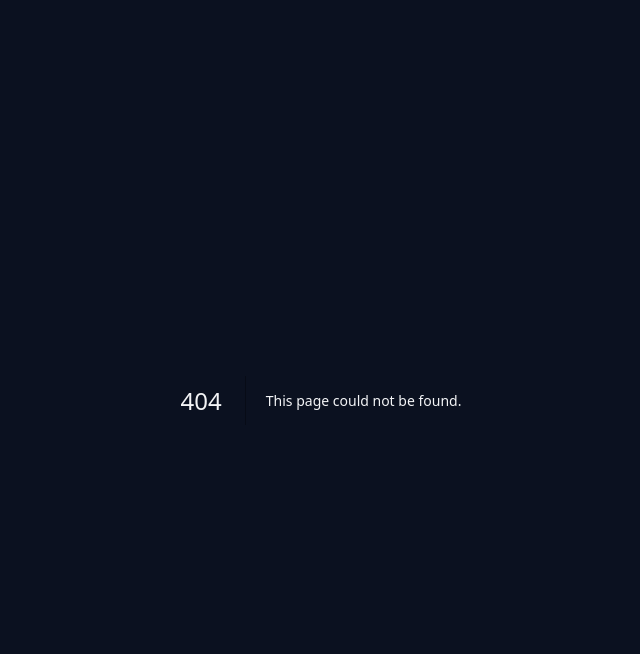
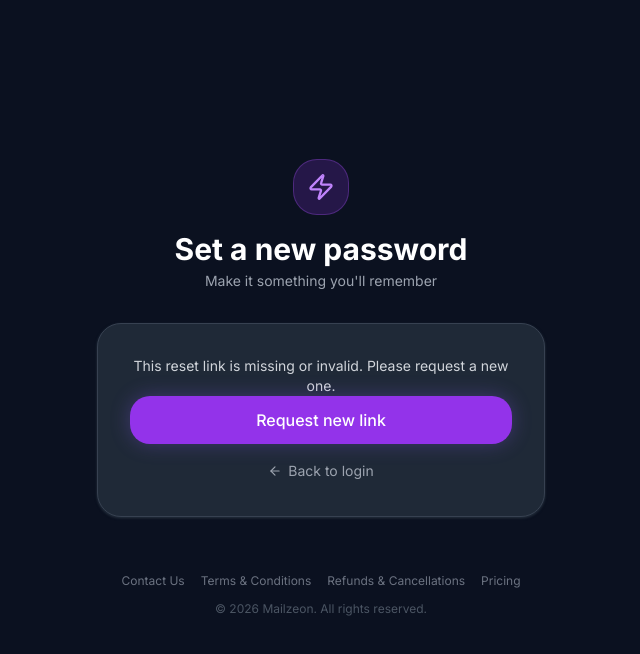
Before and after one commit to Mailzeon/Frontend, a Next.js app: page /reset-password in a window 1280 px wide. Before the commit this address had no page. Shown: the top 654 px of the page, without its empty margins (319-959 px from the left). Built offline with nearby package versions, Linux system fonts and the light colour scheme; no server answers.

Commit message:
Create page.tsx

```diff
--- /dev/null
+++ b/app/(auth)/reset-password/page.tsx
@@ -0,0 +1,117 @@
+'use client';
+import { useState, Suspense } from 'react';
+import { useRouter, useSearchParams } from 'next/navigation';
+import Link from 'next/link';
+import { Eye, EyeOff, Zap, ArrowLeft } from 'lucide-react';
+import { Button } from '@/components/ui/button';
+import { Input } from '@/components/ui/input';
+import { Label } from '@/components/ui/label';
+import { toast } from '@/components/ui/toast';
+import { api } from '@/lib/api';
+import { Footer } from '@/components/shared/Footer';
+
+function ResetPasswordForm() {
+  const router = useRouter();
+  const searchParams = useSearchParams();
+  const token = searchParams.get('token') || '';
+
+  const [password, setPassword]   = useState('');
+  const [confirm, setConfirm]     = useState('');
+  const [show, setShow]           = useState(false);
+  const [loading, setLoading]     = useState(false);
+
+  const handleSubmit = async (e: React.FormEvent) => {
+    e.preventDefault();
+    if (!token) { toast.error('This reset link is invalid. Please request a new one.'); return; }
+    if (password.length < 6) { toast.error('Password must be at least 6 characters.'); return; }
+    if (password !== confirm) { toast.error('Passwords do not match.'); return; }
+
+    setLoading(true);
+    try {
+      const { data } = await api.post('/auth/reset-password', { token, newPassword: password });
+      if (!data.success) { toast.error(data.message); return; }
+      toast.success('Password reset! Please log in with your new password.');
+      router.push('/login');
+    } catch (err: any) {
+      toast.error(err.response?.data?.message || 'This reset link is invalid or has expired.');
+    } finally {
+      setLoading(false);
+    }
+  };
+
+  return (
+    <div className="min-h-screen flex flex-col items-center justify-center bg-[#0B1120] p-4">
+      <div className="w-full max-w-md">
+        <div className="text-center mb-8">
+          <div className="w-14 h-14 rounded-2xl bg-purple-600/20 border border-purple-500/30 flex items-center justify-center mx-auto mb-4">
+            <Zap className="w-7 h-7 text-purple-400" />
+          </div>
+          <h1 className="text-3xl font-bold text-white">Set a new password</h1>
+          <p className="text-gray-400 mt-1 text-sm">Make it something you'll remember</p>
+        </div>
+
+        <div className="glass-card p-8">
+          {!token ? (
+            <div className="text-center space-y-4">
+              <p className="text-gray-300 text-sm">
+                This reset link is missing or invalid. Please request a new one.
+              </p>
+              <Link href="/forgot-password">
+                <Button className="w-full" size="lg">Request new link</Button>
+              </Link>
+            </div>
+          ) : (
+            <form onSubmit={handleSubmit} className="space-y-5">
+              <div className="space-y-1.5">
+                <Label htmlFor="password">New password</Label>
+                <div className="relative">
+                  <Input
+                    id="password" type={show ? 'text' : 'password'} placeholder="••••••••"
+                    value={password} onChange={e => setPassword(e.target.value)}
+                    autoComplete="new-password" className="pr-10" autoFocus
+                  />
+                  <button type="button" onClick={() => setShow(!show)}
+                    className="absolute right-3 top-1/2 -translate-y-1/2 text-gray-400 hover:text-white">
+                    {show ? <EyeOff className="w-4 h-4"/> : <Eye className="w-4 h-4"/>}
+                  </button>
+                </div>
+              </div>
+
+              <div className="space-y-1.5">
+                <Label htmlFor="confirm">Confirm new password</Label>
+                <Input
+                  id="confirm" type={show ? 'text' : 'password'} placeholder="••••••••"
+                  value={confirm} onChange={e => setConfirm(e.target.value)}
+                  autoComplete="new-password"
+                />
+              </div>
+
+              <Button type="submit" className="w-full" size="lg" loading={loading}>
+                Reset password
+              </Button>
+            </form>
+          )}
+
+          <div className="mt-4 text-center">
+            <Link href="/login" className="text-sm text-gray-400 hover:text-white inline-flex items-center gap-1.5">
+              <ArrowLeft className="w-3.5 h-3.5" />
+              Back to login
+            </Link>
+          </div>
+        </div>
+      </div>
+
+      <Footer />
+    </div>
+  );
+}
+
+// useSearchParams() requires a Suspense boundary in the App Router, or Next
+// throws a build error ("missing-suspense-with-csr-bailout") during `next build`.
+export default function ResetPasswordPage() {
+  return (
+    <Suspense fallback={null}>
+      <ResetPasswordForm />
+    </Suspense>
+  );
+}
```
